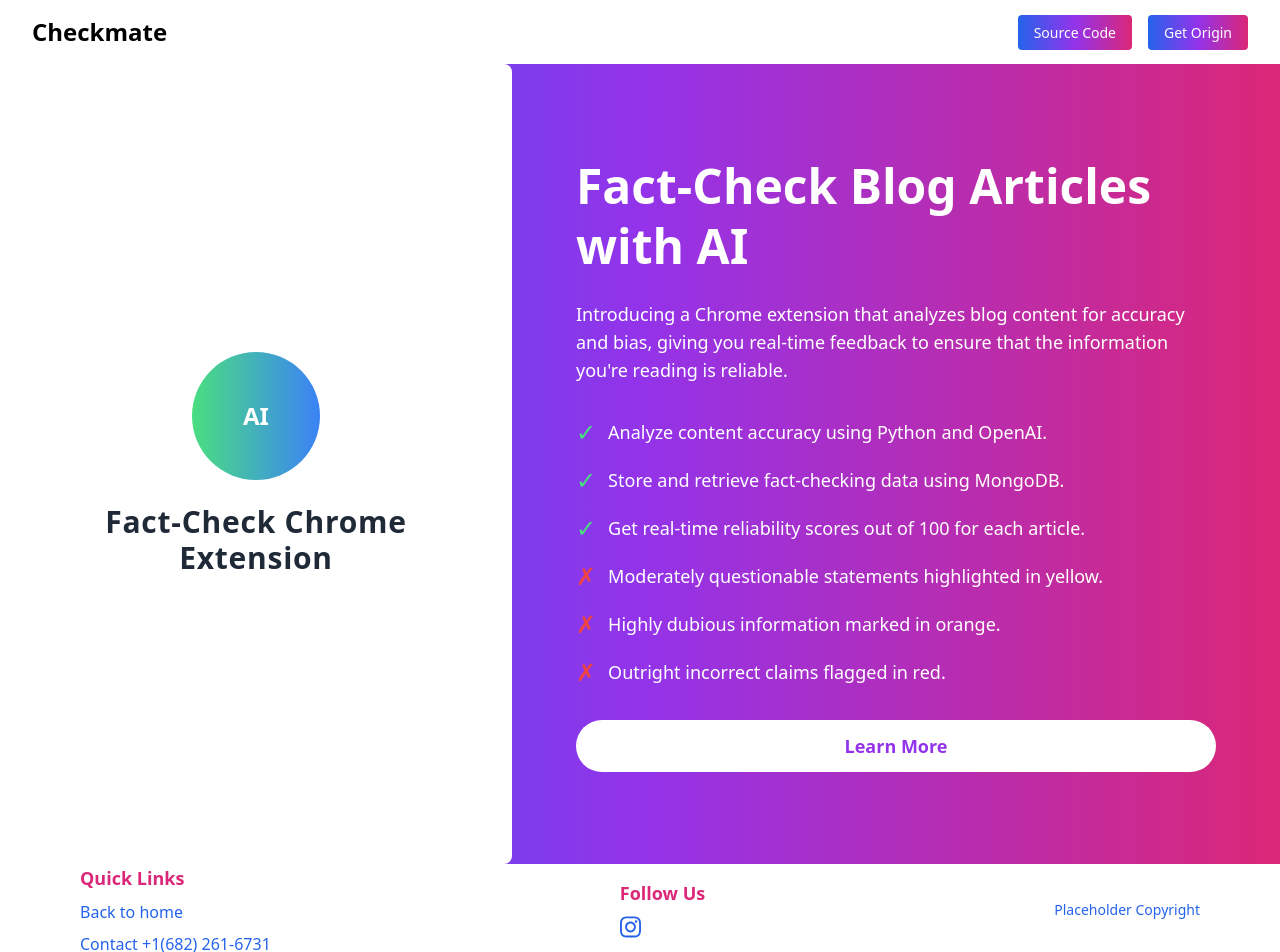
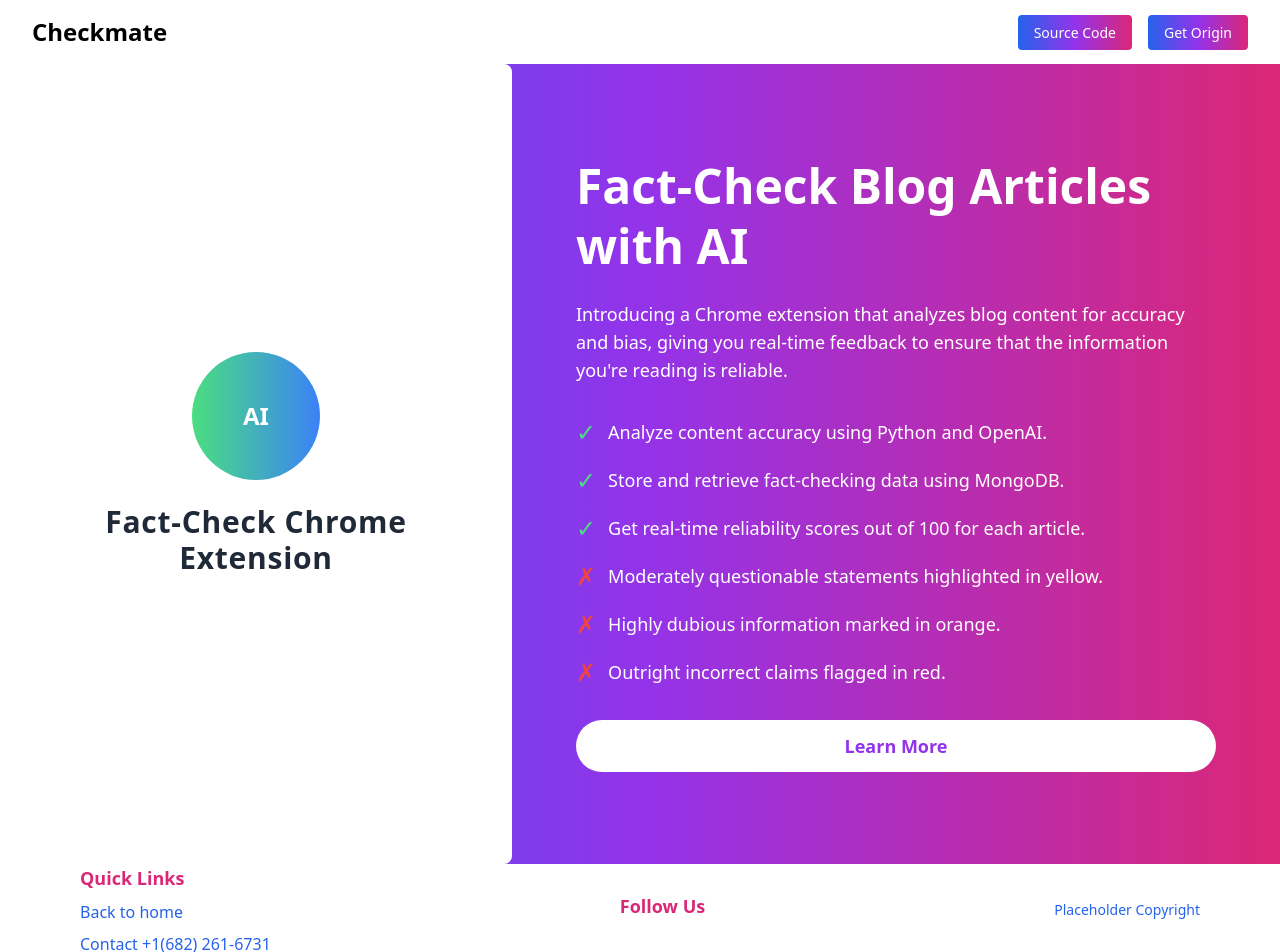
Before and after one commit to justjaiom/checkmate, a React (Create React App) app in the folder website/: page / in a window 1280 px wide. Shown: the top 952 px of the page. Built offline with nearby package versions, Linux system fonts and the light colour scheme.

Commit message:
Fixed footer

```diff
--- a/website/src/components/footer.jsx
+++ b/website/src/components/footer.jsx
@@ -1,7 +1,7 @@
 // src/components/Footer.js
 import React from "react"; // Import React
-import { FontAwesomeIcon } from '@fortawesome/react-fontawesome'; // Import the FontAwesomeIcon component
-import { faInstagram } from '@fortawesome/free-brands-svg-icons'; // Import the Instagram icon
+// import { FontAwesomeIcon } from '@fortawesome/react-fontawesome'; // Import the FontAwesomeIcon component
+// import { faInstagram } from '@fortawesome/free-brands-svg-icons'; // Import the Instagram icon
 
 const Footer = () => {
   return (
@@ -35,7 +35,7 @@
                 target="_blank" // Open in a new tab
                 rel="noopener noreferrer" // Security best practices
               >
-                <FontAwesomeIcon icon={faInstagram} className="text-2xl" /> {/* Instagram icon */}
+                {/* <FontAwesomeIcon icon={faInstagram} className="text-2xl" /> Instagram icon */}
               </a>
             </div>
           </div>
```
